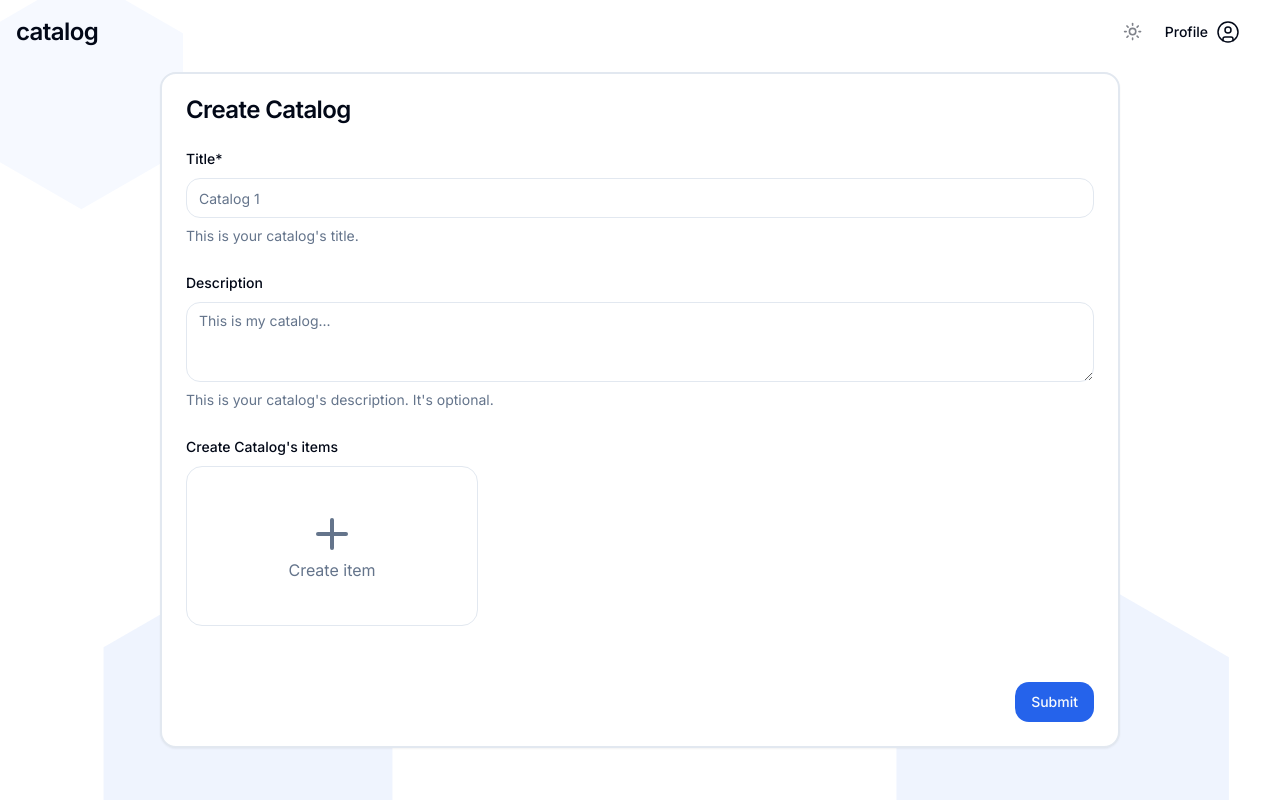
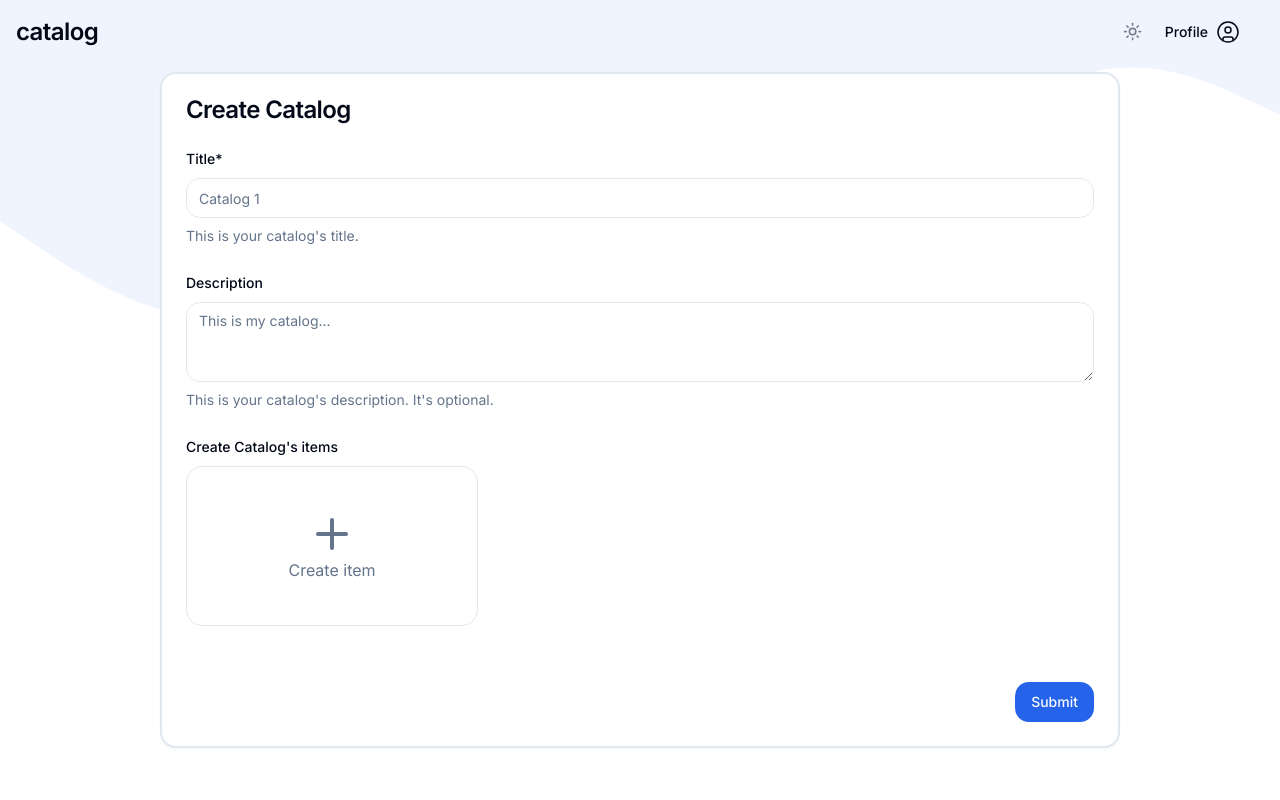
Before and after one commit to xiliumz/catalog-nextjs, a Next.js app: page /create in a window 1280 px wide. Built offline with nearby package versions, Linux system fonts and the light colour scheme; what tailwindcss-animated would draw is missing.

Commit message:
Refactor: change background

```diff
--- a/src/app/dashboard/page.tsx
+++ b/src/app/dashboard/page.tsx
@@ -15,7 +15,6 @@ import Link from 'next/link';
 function Dashboard() {
   return (
     <>
-      {/* TODO: change background */}
       <PolyBackground />
       <FullScreen>
         <NavigationBar>
--- a/src/components/background.tsx
+++ b/src/components/background.tsx
@@ -3,28 +3,25 @@ import React from 'react';
 export function PolyBackground() {
   return (
     <svg
-      className='absolute top-0 w-full h-full -z-50'
-      id='visual'
-      viewBox='0 0 960 540'
-      width='960'
-      height='540'
+      className='absolute -z-10 top-0 w-full h-full'
       xmlns='http://www.w3.org/2000/svg'
       version='1.1'
+      preserveAspectRatio='none'
+      viewBox='0 0 900 600'
     >
-      <g>
-        <g transform='translate(797 535)'>
-          <path d='M0 -144L124.7 -72L124.7 72L0 144L-124.7 72L-124.7 -72Z' fill='rgba(37, 100, 235, 0.07)'></path>
-        </g>
-        <g transform='translate(61 39)'>
-          <path d='M0 -88L76.2 -44L76.2 44L0 88L-76.2 44L-76.2 -44Z' fill='rgba(37, 100, 235, 0.04)'></path>
-        </g>
-        <g transform='translate(186 518)'>
-          <path
-            d='M0 -125L108.3 -62.5L108.3 62.5L0 125L-108.3 62.5L-108.3 -62.5Z'
-            fill='rgba(37, 100, 235, 0.07)'
-          ></path>
-        </g>
+      <g mask='url("#SvgjsMask1005")' fill='none'>
+        <path
+          d='M0 166L25 183.8C50 201.7 100 237.3 150 239.5C200 241.7 250 210.3 300 170.8C350 131.3 400 83.7 450 92.2C500 100.7 550 165.3 600 161.3C650 157.3 700 84.7 750 60.7C800 36.7 850 61.3 875 73.7L900 86L900 0L875 0C850 0 800 0 750 0C700 0 650 0 600 0C550 0 500 0 450 0C400 0 350 0 300 0C250 0 200 0 150 0C100 0 50 0 25 0L0 0Z'
+          fill='rgba(37, 100, 235, 0.07)'
+          stroke-linecap='round'
+          stroke-linejoin='miter'
+        ></path>
       </g>
+      <defs>
+        <mask id='SvgjsMask1005'>
+          <rect width='1440' height='560' fill='#ffffff'></rect>
+        </mask>
+      </defs>
     </svg>
   );
 }
--- a/src/components/dashboard/catalog-card.tsx
+++ b/src/components/dashboard/catalog-card.tsx
@@ -17,7 +17,9 @@ function CatalogCard({ id, title, desc, onDelete, onEdit, onView }: catalogCardP
   return (
     <Card data-test='catalog-card' className='flex items-center justify-between w-full'>
       <CardHeader className='flex-grow w-2/3'>
-        <CardTitle className='truncate'>{title}</CardTitle>
+        <CardTitle data-test='catalog-title-card' className='truncate'>
+          {title}
+        </CardTitle>
         <CardDescription className='truncate'>{desc}</CardDescription>
       </CardHeader>
       <CardFooter className='py-0 px-0  sm:px-4'>
```
Also changed, not shown: 2 other files (tests, documents, lock files or other folders).
